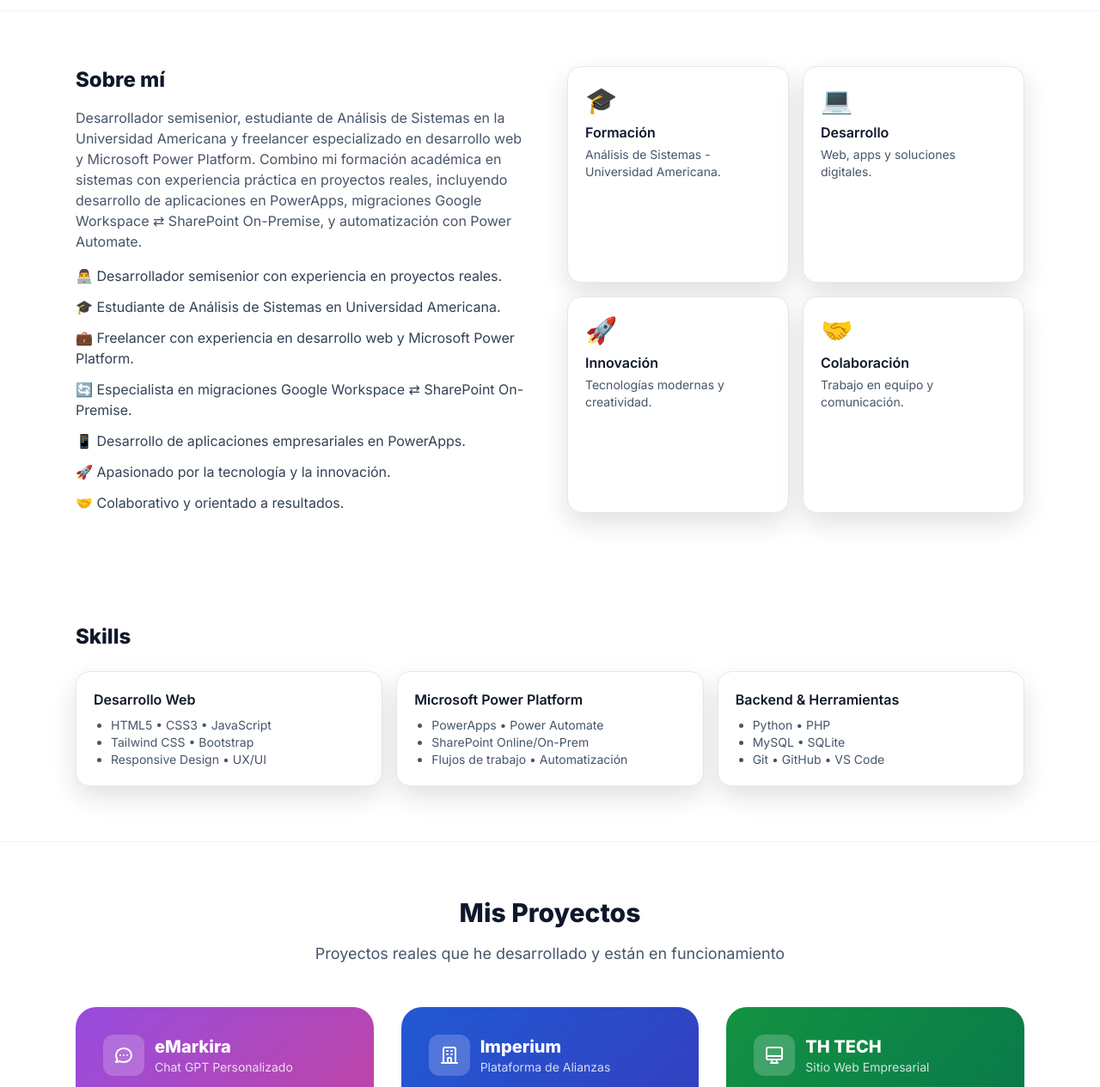
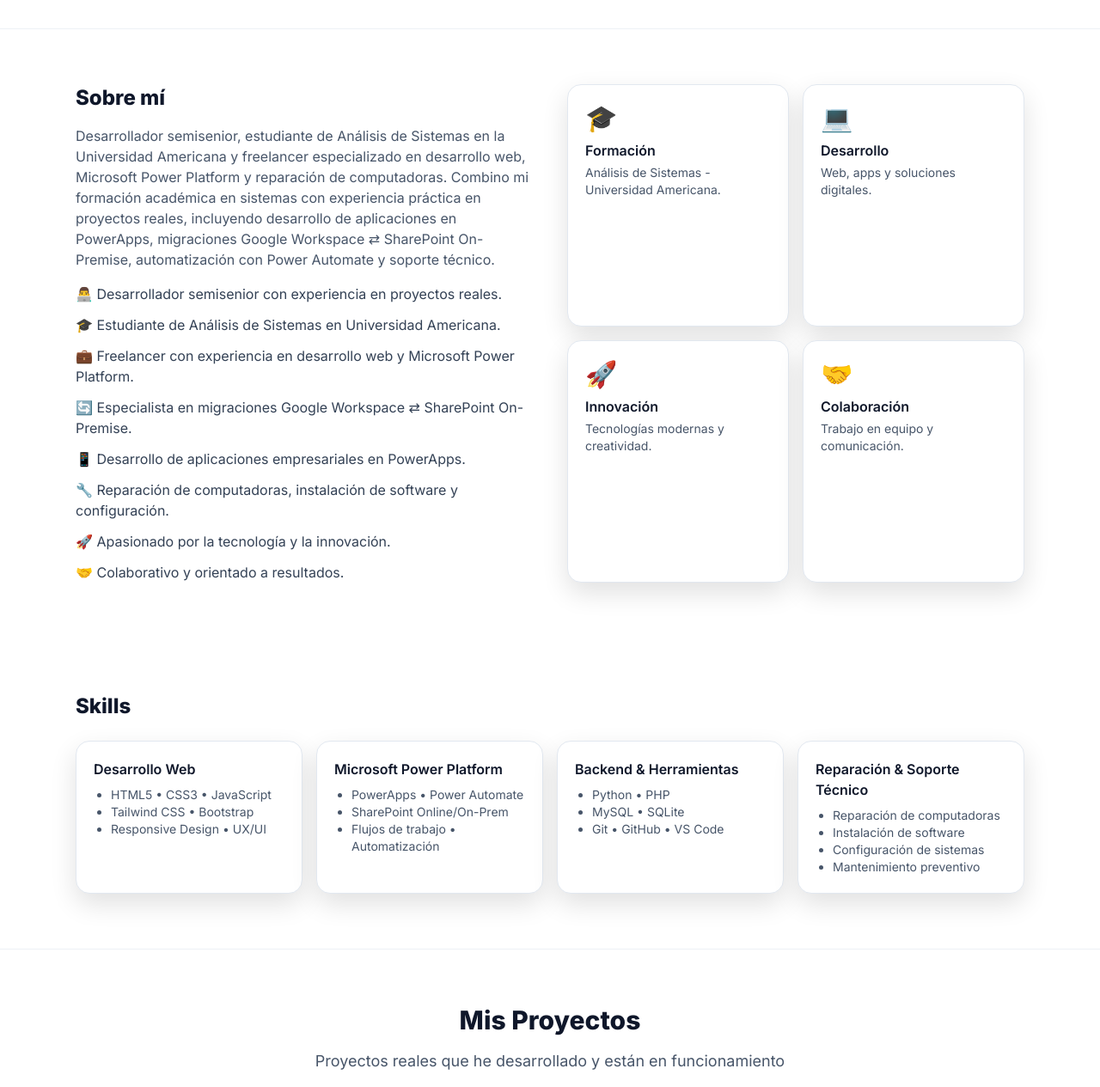
Before and after one commit to gali24/Curriculumvitaemio, a plain HTML site: page index.html in a window 1280 px wide. Shown: the part 640-1905 px from the top of the page at 86% size. Drawn offline with nearby package versions, Linux system fonts and the light colour scheme.

Commit message:
Agregar servicios de reparaciÃ³n de computadoras y soporte tÃ©cnico

```diff
--- a/index.html
+++ b/index.html
@@ -4,7 +4,7 @@
   <meta charset="utf-8" />
   <meta name="viewport" content="width=device-width, initial-scale=1" />
   <title>Juan Carlos Godoy Navarro — Desarrollador Semisenior & Freelancer</title>
-  <meta name="description" content="Juan Carlos Godoy Navarro - Desarrollador semisenior, estudiante de Análisis de Sistemas en Universidad Americana y freelancer especializado en desarrollo web, Microsoft Power Platform (PowerApps, Power Automate, SharePoint) y soluciones digitales." />
+  <meta name="description" content="Juan Carlos Godoy Navarro - Desarrollador semisenior, estudiante de Análisis de Sistemas en Universidad Americana y freelancer especializado en desarrollo web, Microsoft Power Platform (PowerApps, Power Automate, SharePoint), reparación de computadoras y soluciones digitales." />
   <meta name="theme-color" content="#4c1d95" />
   <!-- Fonts & Tailwind CDN -->
   <link rel="preconnect" href="https://fonts.googleapis.com">
@@ -62,7 +62,7 @@
         <p class="uppercase tracking-widest text-xs text-slate-500 dark:text-slate-400">Desarrollador Semisenior • Estudiante • Freelancer</p>
         <h1 class="mt-2 text-4xl sm:text-5xl font-extrabold leading-tight">Hola, soy <span class="grad">Juan Carlos Godoy Navarro</span> 👋</h1>
         <p class="mt-5 text-lg text-slate-600 dark:text-slate-300">
-          Soy <b>desarrollador semisenior</b>, <b>estudiante de Análisis de Sistemas en la Universidad Americana</b> y <b>freelancer</b> apasionado por la tecnología. Me especializo en <b>desarrollo web</b>, <b>aplicaciones PowerApps</b>, <b>migraciones Google Workspace ⇄ SharePoint</b> y <b>automatización empresarial</b>. Siempre listo para nuevos desafíos y proyectos innovadores.
+          Soy <b>desarrollador semisenior</b>, <b>estudiante de Análisis de Sistemas en la Universidad Americana</b> y <b>freelancer</b> apasionado por la tecnología. Me especializo en <b>desarrollo web</b>, <b>aplicaciones PowerApps</b>, <b>migraciones Google Workspace ⇄ SharePoint</b>, <b>automatización empresarial</b> y <b>reparación de computadoras</b>. Siempre listo para nuevos desafíos y proyectos innovadores.
         </p>
         <div class="mt-8 flex flex-wrap gap-4">
           <a href="#projects" class="btn-primary inline-flex items-center gap-2 px-6 py-3 rounded-full font-medium text-white">Ver proyectos</a>
@@ -86,7 +86,7 @@
       <div>
         <h2 class="text-2xl font-bold">Sobre mí</h2>
         <p class="mt-4 text-slate-600 dark:text-slate-300">
-          Desarrollador semisenior, estudiante de Análisis de Sistemas en la Universidad Americana y freelancer especializado en desarrollo web y Microsoft Power Platform. Combino mi formación académica en sistemas con experiencia práctica en proyectos reales, incluyendo desarrollo de aplicaciones en PowerApps, migraciones Google Workspace ⇄ SharePoint On-Premise, y automatización con Power Automate.
+          Desarrollador semisenior, estudiante de Análisis de Sistemas en la Universidad Americana y freelancer especializado en desarrollo web, Microsoft Power Platform y reparación de computadoras. Combino mi formación académica en sistemas con experiencia práctica en proyectos reales, incluyendo desarrollo de aplicaciones en PowerApps, migraciones Google Workspace ⇄ SharePoint On-Premise, automatización con Power Automate y soporte técnico.
         </p>
         <ul class="mt-4 space-y-3 text-slate-700 dark:text-slate-300">
           <li>👨‍💻 Desarrollador semisenior con experiencia en proyectos reales.</li>
@@ -94,6 +94,7 @@
           <li>💼 Freelancer con experiencia en desarrollo web y Microsoft Power Platform.</li>
           <li>🔄 Especialista en migraciones Google Workspace ⇄ SharePoint On-Premise.</li>
           <li>📱 Desarrollo de aplicaciones empresariales en PowerApps.</li>
+          <li>🔧 Reparación de computadoras, instalación de software y configuración.</li>
           <li>🚀 Apasionado por la tecnología y la innovación.</li>
           <li>🤝 Colaborativo y orientado a resultados.</li>
         </ul>
@@ -126,7 +127,7 @@
   <section id="skills" class="py-16">
     <div class="max-w-6xl mx-auto px-4 sm:px-6">
       <h2 class="text-2xl font-bold">Skills</h2>
-      <div class="mt-6 grid md:grid-cols-3 gap-4" id="skillsGrid">
+      <div class="mt-6 grid md:grid-cols-2 lg:grid-cols-4 gap-4" id="skillsGrid">
         <!-- opcional: se cargan estáticos o desde JSON si querés -->
         <div class="p-5 rounded-2xl border border-slate-200 dark:border-slate-800 bg-white dark:bg-slate-900 shadow-soft">
           <div class="font-semibold">Desarrollo Web</div>
@@ -150,6 +151,15 @@
             <li>Python • PHP</li>
             <li>MySQL • SQLite</li>
             <li>Git • GitHub • VS Code</li>
+          </ul>
+        </div>
+        <div class="p-5 rounded-2xl border border-slate-200 dark:border-slate-800 bg-white dark:bg-slate-900 shadow-soft">
+          <div class="font-semibold">Reparación & Soporte Técnico</div>
+          <ul class="text-sm list-disc ml-5 mt-2 text-slate-600 dark:text-slate-400">
+            <li>Reparación de computadoras</li>
+            <li>Instalación de software</li>
+            <li>Configuración de sistemas</li>
+            <li>Mantenimiento preventivo</li>
           </ul>
         </div>
       </div>
@@ -286,7 +296,7 @@
   <section id="services" class="py-16">
     <div class="max-w-6xl mx-auto px-4 sm:px-6">
       <h2 class="text-2xl font-bold">Servicios</h2>
-      <div class="mt-6 grid md:grid-cols-3 gap-4">
+      <div class="mt-6 grid md:grid-cols-2 lg:grid-cols-4 gap-4">
         <div class="p-6 rounded-2xl border border-slate-200 dark:border-slate-800 bg-white dark:bg-slate-900 shadow-soft">
           <div class="text-xl font-semibold">Desarrollo Web</div>
           <p class="text-sm text-slate-600 dark:text-slate-400 mt-2">Sitios web responsivos, modernos y funcionales.</p>
@@ -298,6 +308,10 @@
         <div class="p-6 rounded-2xl border border-slate-200 dark:border-slate-800 bg-white dark:bg-slate-900 shadow-soft">
           <div class="text-xl font-semibold">Consultoría Tech</div>
           <p class="text-sm text-slate-600 dark:text-slate-400 mt-2">Asesoramiento en tecnología y soluciones digitales.</p>
+        </div>
+        <div class="p-6 rounded-2xl border border-slate-200 dark:border-slate-800 bg-white dark:bg-slate-900 shadow-soft">
+          <div class="text-xl font-semibold">Reparación de Computadoras</div>
+          <p class="text-sm text-slate-600 dark:text-slate-400 mt-2">Reparación, instalación de software, configuración de sistemas y mantenimiento preventivo.</p>
         </div>
       </div>
     </div>
```
